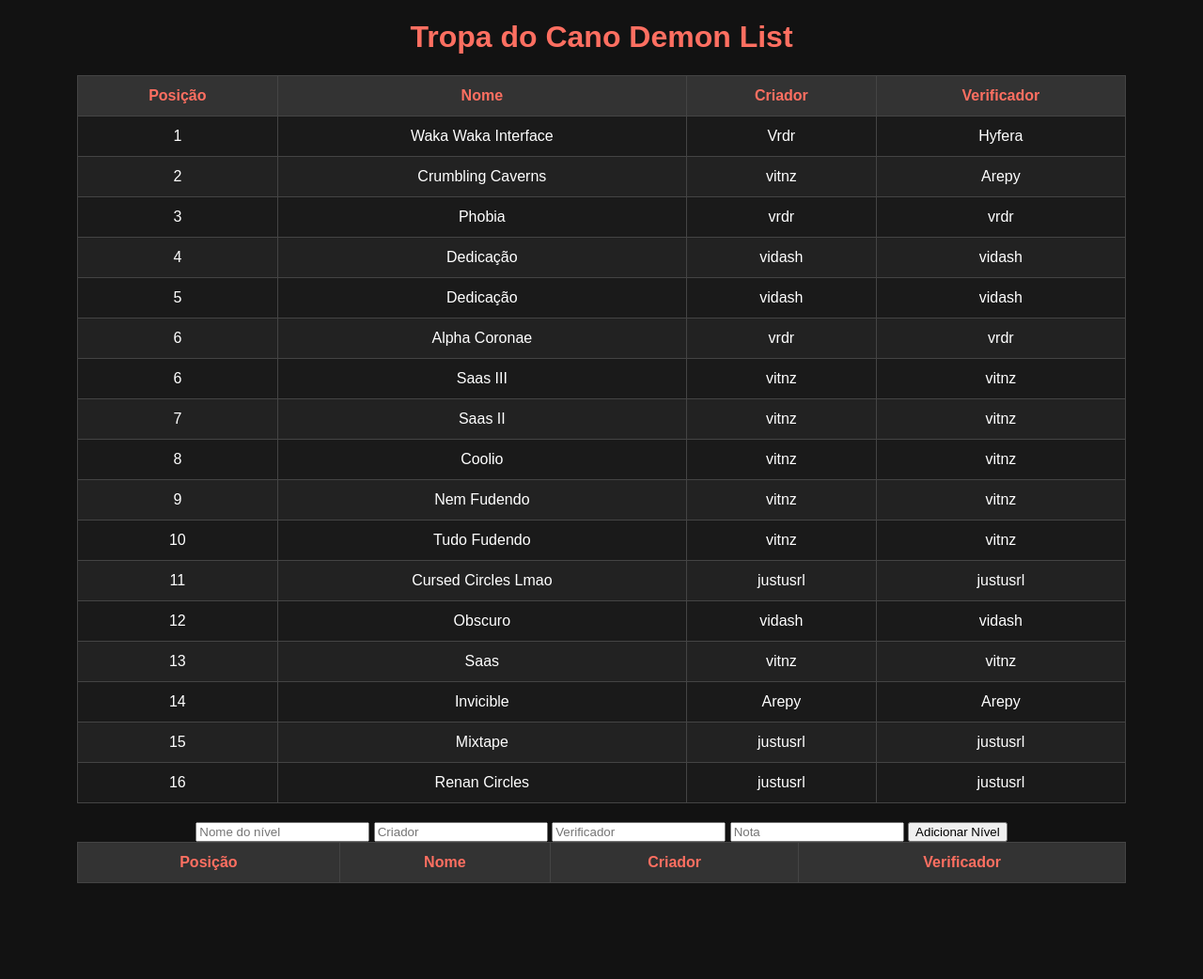
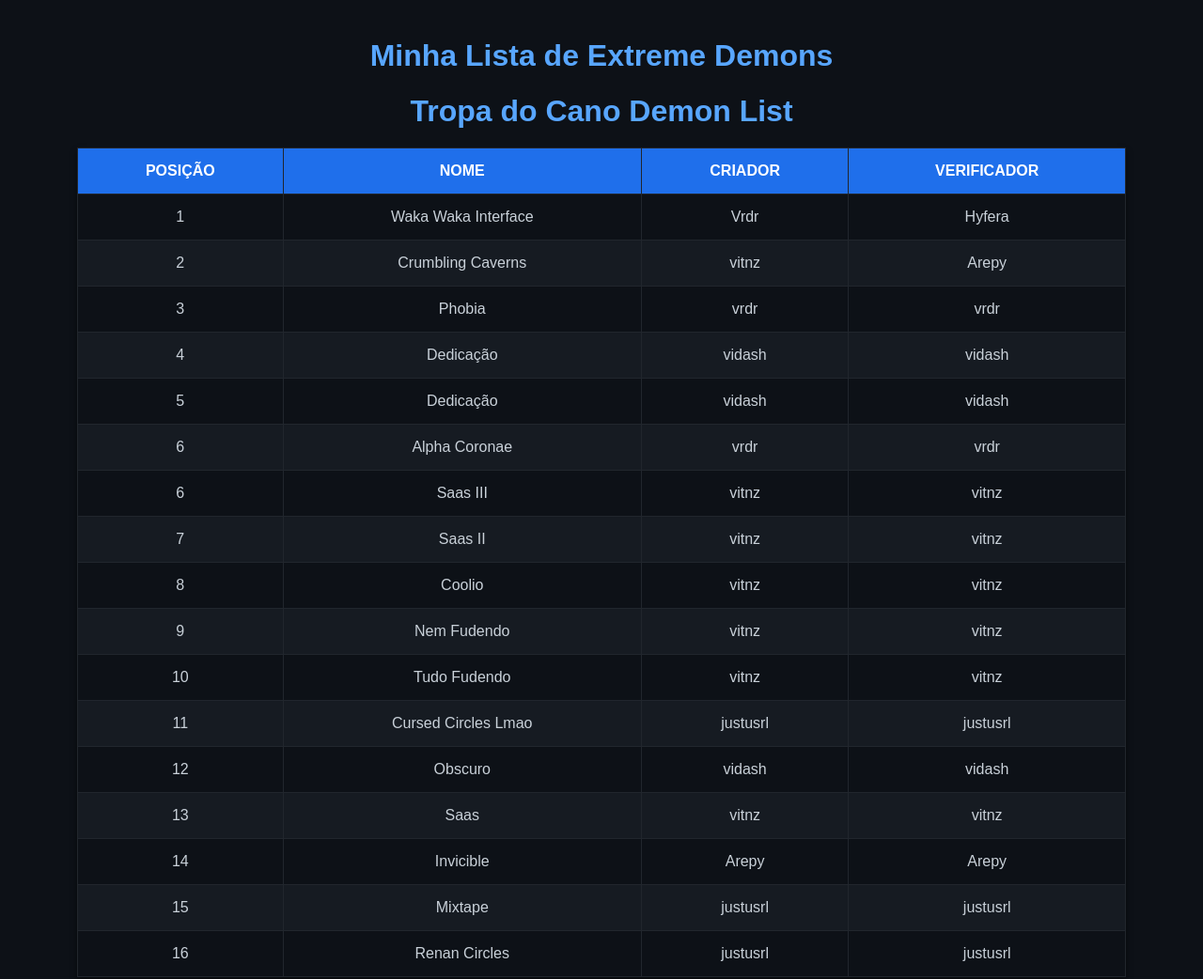
Before and after one commit to vit-nz/tropa-do-cano-demon-list, a plain HTML site: page index.html in a window 1280 px wide. Shown: the top 1042 px of the page at 94% size. Before the commit the page ends 960 px from the top, so only its background shows below. Drawn offline with Linux system fonts and the light colour scheme.

Commit message:
Update index.html

```diff
--- a/index.html
+++ b/index.html
@@ -7,53 +7,82 @@
     <style>
         body {
             font-family: Arial, sans-serif;
-            margin: 20px;
-            background-color: #121212;
-            color: #ffffff;
+            margin: 0;
+            padding: 20px;
+            background-color: #0d1117; /* Fundo escuro */
+            color: #c9d1d9; /* Texto em tom cinza claro */
             text-align: center;
         }
+
         h1 {
-            color: #ff6f61;
+            color: #58a6ff; /* Azul vibrante */
+            margin-bottom: 20px;
         }
+
         table {
-            margin: 0 auto;
+            margin: 20px auto;
             width: 90%;
             border-collapse: collapse;
+            background-color: #161b22; /* Fundo da tabela */
+            box-shadow: 0 4px 6px rgba(0, 0, 0, 0.5); /* Sombra suave */
+            color: #c9d1d9; /* Texto na tabela */
         }
+
         th, td {
-            border: 1px solid #444;
-            padding: 12px;
+            border: 1px solid #21262d; /* Bordas sutis */
+            padding: 15px;
             text-align: center;
         }
+
         th {
-            background-color: #333;
-            color: #ff6f61;
+            background-color: #1f6feb; /* Fundo azul para os cabeçalhos */
+            color: #ffffff; /* Texto branco */
+            text-transform: uppercase;
             font-weight: bold;
         }
+
         tr:nth-child(even) {
-            background-color: #222;
+            background-color: #161b22; /* Fundo das linhas pares */
         }
+
         tr:nth-child(odd) {
-            background-color: #1a1a1a;
+            background-color: #0d1117; /* Fundo das linhas ímpares */
         }
+
+        tr:hover {
+            background-color: #21262d; /* Destaque ao passar o mouse */
+            transition: background-color 0.3s ease; /* Suaviza o destaque */
+        }
+
         .add-button {
             margin: 20px 0;
             padding: 10px 20px;
             font-size: 16px;
             cursor: pointer;
-            background-color: #ff6f61;
+            background-color: #238636; /* Verde brilhante */
             color: white;
             border: none;
             border-radius: 5px;
+            transition: background-color 0.3s ease;
         }
+
         .add-button:hover {
-            background-color: #e65a50;
+            background-color: #2ea043; /* Verde mais claro no hover */
         }
+
         .error {
-            color: red;
+            color: #ff6f61; /* Vermelho para mensagens de erro */
             margin-top: 20px;
+            font-size: 14px;
         }
     </style>
+</head>
+<body>
+    <h1>Minha Lista de Extreme Demons</h1>
+    <!-- Aqui vai o conteúdo da página -->
+</body>
+</html>
+
 </head>
 <body>
     <h1>Tropa do Cano Demon List</h1>
```
